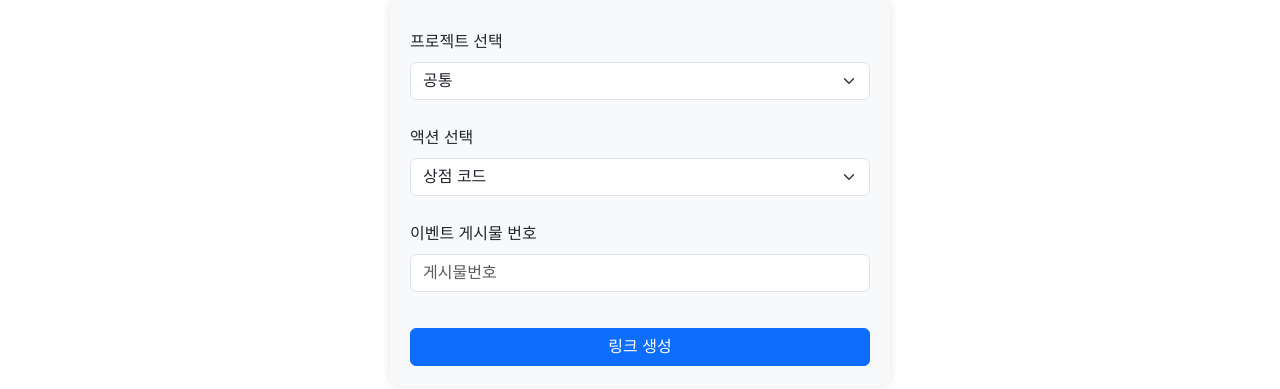
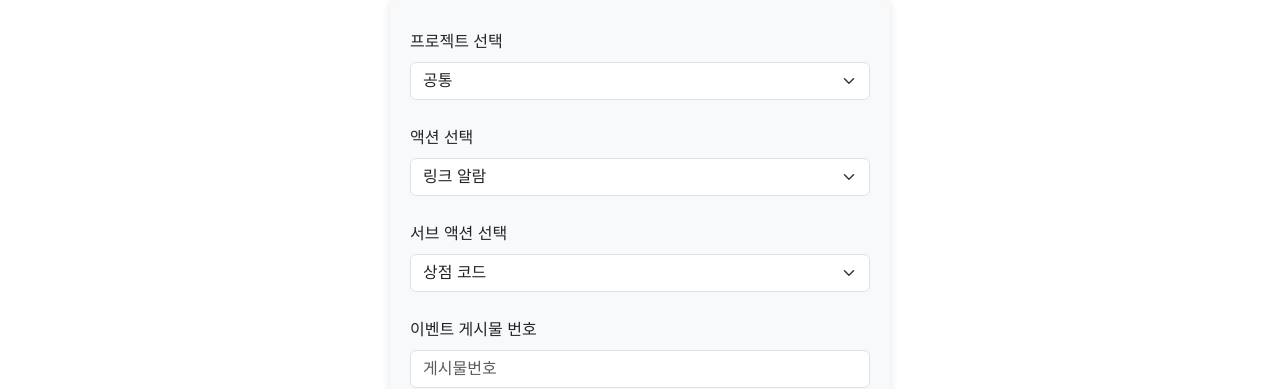
Before and after one commit to junha8959/page, a plain HTML site: page index.html in a window 1280 px wide. Shown: the part 88-477 px from the top of the page. Drawn offline with nearby package versions, Linux system fonts and the light colour scheme.

Commit message:
Update index.html

```diff
--- a/index.html
+++ b/index.html
@@ -62,6 +62,33 @@
         <div class="mb-3">
             <label for="action" class="form-label">액션 선택</label>
             <select id="action" name="action" class="form-select">
+                <option value="ACTION_LINK_ALARM">링크 알람</option>
+                <option value="ACTION_LINK_INQUIRY_WRITE">문의 작성</option>
+                <option value="ACTION_LINK_MILEAGE">마일리지</option>
+                <option value="ACTION_LINK_PAY_MANAGEMENT">결제 관리</option>
+                <option value="ACTION_LINK_COUPON_PUBLISH">쿠폰 발행</option>
+                <option value="ACTION_LINK_VOUCHER_PRODUCT_LIST">상품 목록</option>
+                <option value="ACTION_LINK_VOUCHER">바우처</option>
+                <option value="ACTION_LINK_NOTICE">공지사항</option>
+                <option value="ACTION_LINK_EVENT">이벤트</option>
+                <option value="ACTION_LINK_BRAND_LIST">브랜드 목록</option>
+                <option value="ACTION_LINK_SHOP_SEARCH">상점 검색</option>
+                <option value="ACTION_LINK_SHOP_LIST">상점 목록</option>
+                <option value="ACTION_LINK_SHOP">상점</option>
+                <option value="ACTION_LINK_MENU">메뉴</option>
+                <option value="ACTION_LINK_TRADITION_LIST">전통 목록</option>
+                <option value="ACTION_LINK_TRADITION">전통</option>
+                <option value="ACTION_LINK_ALLEY">골목</option>
+                <option value="ACTION_LINK_PRODUCT_LIST">상품 목록</option>
+                <option value="ACTION_LINK_PRODUCT">상품</option>
+                <option value="ACTION_LINK_PRODUCT_SEARCH">상품 검색</option>
+                <option value="ACTION_LINK_ORDER">주문</option>
+            </select>
+        </div>
+
+        <div class="mb-3">
+            <label for="sub" class="form-label">서브 액션 선택</label>
+            <select id="sub" name="sub" class="form-select">
                 <option value="shopCode">상점 코드</option>
                 <option value="viewType">뷰타입</option>
                 <option value="gungu">군구</option>
@@ -102,9 +129,10 @@
             const baseUrl = "https://app.daeguro.co.kr/app/public_link.html?";
             const project = document.getElementById('project').value;
             const action = document.getElementById('action').value;
+            const sub = document.getElementById('sub').value;
             const eventCode = document.getElementById('eventCode').value;
 
-            const fullLink = `${baseUrl}project=${project}&action=${action}&eventCode=${eventCode}`;
+            const fullLink = `${baseUrl}project=${project}&action=${action}&${sub}=${eventCode}`;
 
             const linkElement = document.getElementById('generatedLink');
             linkElement.innerText = fullLink;
```
